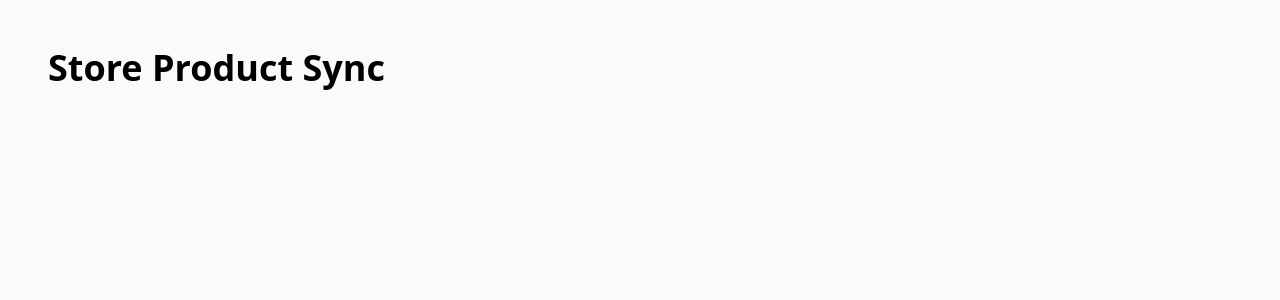
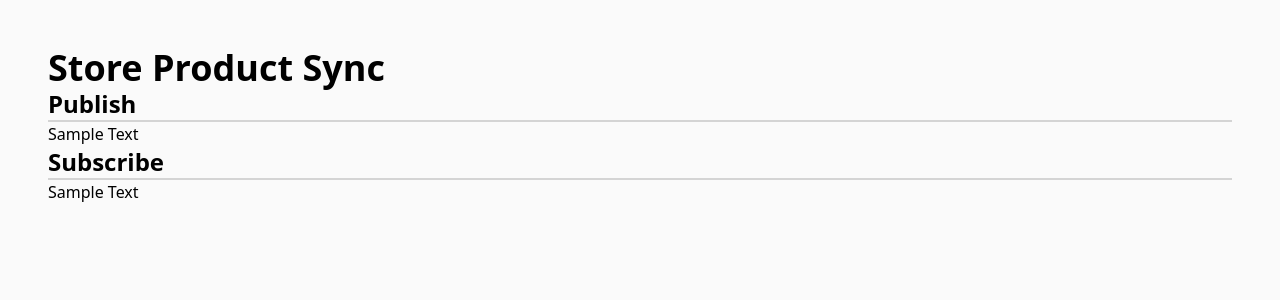
Before and after one commit to nikolay-waveo/products-testing, a Next.js app: page /admin in a window 1280 px wide. Shown: the top 300 px of the page. Built offline with nearby package versions, Linux system fonts and the light colour scheme; what @shopify/polaris would draw is missing.

Commit message:
Feat: Add Section component

```diff
--- a/pages/admin.tsx
+++ b/pages/admin.tsx
@@ -1,4 +1,5 @@
 import Container from "components/Container"
+import Section from "components/Section"
 import Title from "components/Title"
 
 
@@ -6,6 +7,10 @@ const admin: React.FC = () => {
   return (
     <Container>
       <Title>Store Product Sync</Title>
+
+      <Section sectionTitle="Publish">Sample Text</Section>
+
+      <Section sectionTitle="Subscribe">Sample Text</Section>
     </Container>
   )
 }
```
